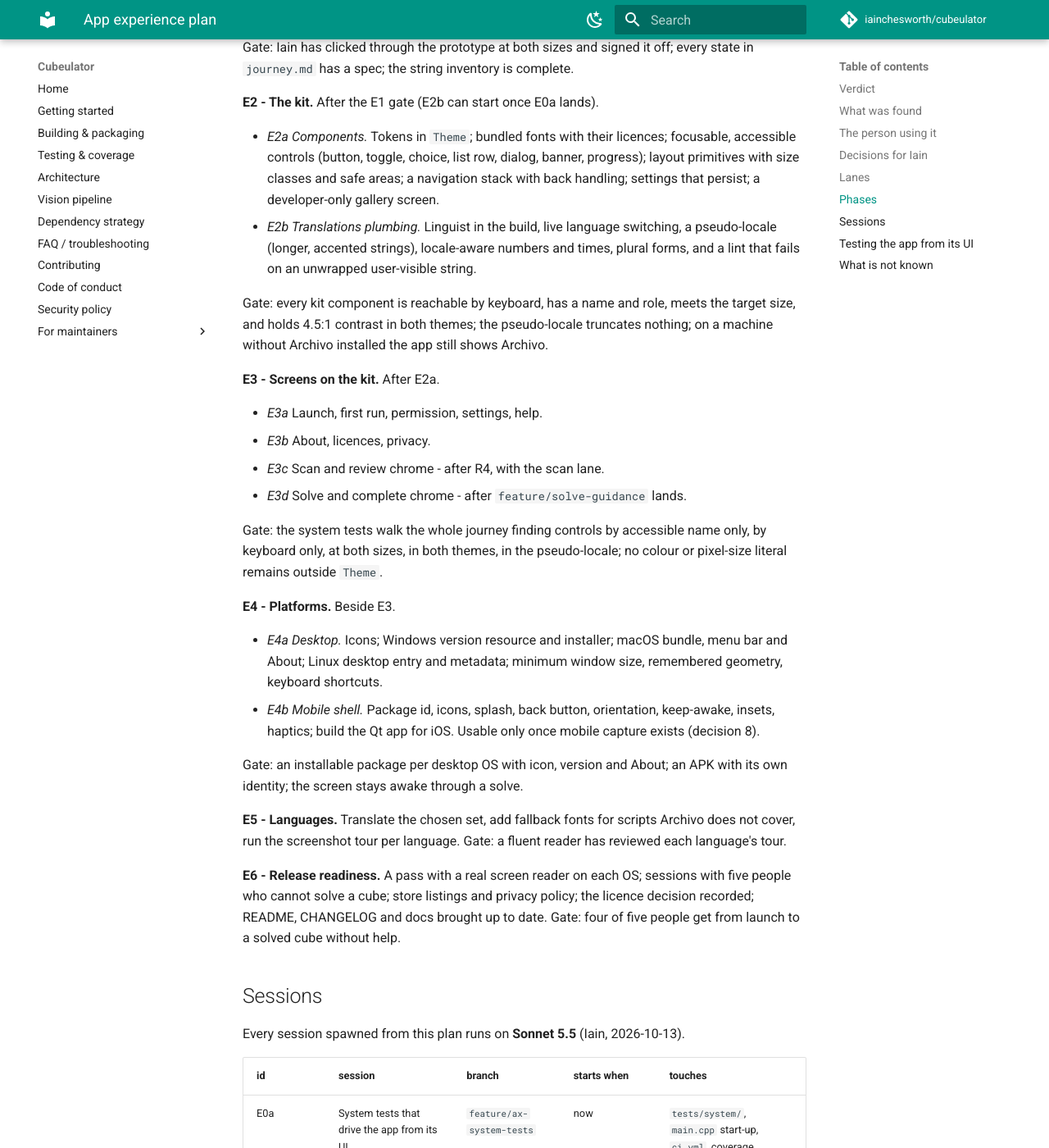
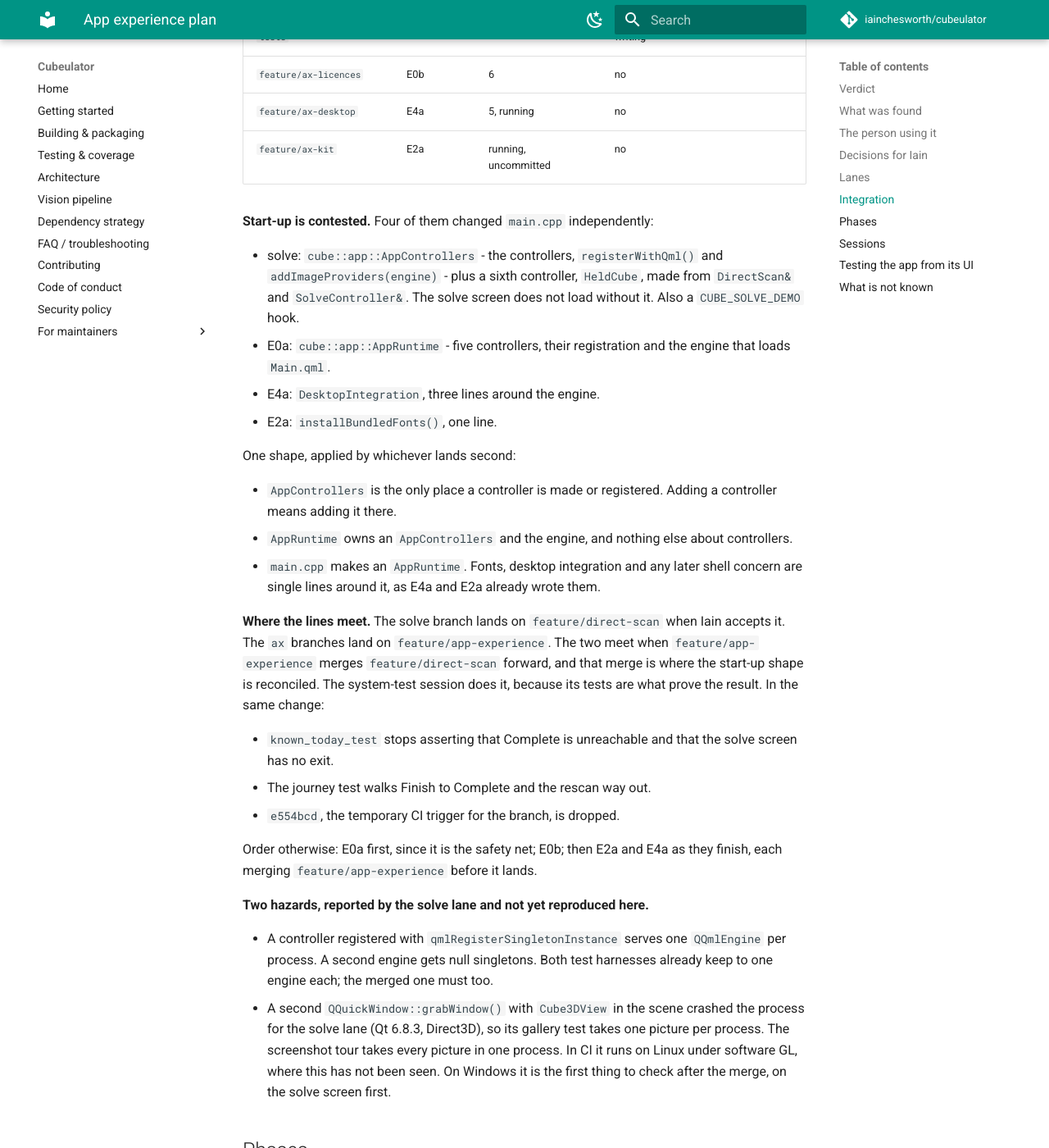
Before and after one commit to iainchesworth/cubeulator, an MkDocs documentation site: the page built from docs/app-experience-plan.md, in a window 1280 px wide and 1400 px high, scrolled down 6452 px. Shown: the whole window at 82% size. Built offline with MkDocs 1.6.1 and Material for MkDocs 9.7.7, drawn with Linux system fonts in a browser that asks for light colours; comment, search, counter and statistics services are not loaded; some of the changed text lies outside the part shown.

Commit message:
Correct the lanes and say how the branches come together
The solve branch reaches further than the plan recorded: it changes the scan controller and AppState for the camera on the solve screen, adds a sixth controller, and pulls the start-up wiring out of main.cpp, as the system-test branch also did. Records the corrected lanes, one shape for start-up, where the two lines of work meet, the decisions made since the plan was written, and two hazards the solve lane reported.

```diff
--- a/docs/app-experience-plan.md
+++ b/docs/app-experience-plan.md
@@ -1,6 +1,8 @@
 # App experience plan
 
-Written 2026-10-13. Status: **draft, awaiting Iain's review.**
+Written 2026-10-13. Status: **in effect.** E0a, E0b and E1 have reported;
+E2a and E4a are running. Nothing has been merged into
+`feature/app-experience` except the design. See [Integration](#integration).
 
 This covers everything a person meets in Cubeulator apart from the two things
 already in flight - reading the cube ([recovery-plan.md](recovery-plan.md))
@@ -111,6 +113,19 @@
 | 7 | Telemetry, crash upload | None. It keeps the privacy promise simple | E3 |
 | 8 | Who builds mobile capture | A separate workstream after R4, outside this plan. Desktop release does not wait for it | E4b |
 
+**Decided since, all on 2026-10-13.** Where an answer differs from the
+default above, the answer stands.
+
+- 3: eight languages - the six above plus Hebrew and Arabic, so
+  right-to-left is in the first release (`docs/design/brief.md`).
+- 5: the Apple stores are skipped for now; the question is deferred, not
+  resolved (`LICENSE-NOTE.md` on `feature/ax-licences`).
+- 6: solve history is in, kept on the device (`docs/design/brief.md`).
+- A release build never saves a picture from the camera; recording failed
+  scans is for developer builds (`brief.md` D7).
+- Source strings are British English (`brief.md` D10).
+- The app's identifier is `org.iainchesworth.cubeulator` (`brief.md` D12).
+
 **On 5.** Cubeulator is GPL-3.0-or-later and Iain is its only author, so its
 own terms are his to change. But the app links Qt Quick 3D and Qt Shader
 Tools, which Qt publishes under GPLv3 or a commercial licence, not LGPL. If
@@ -123,19 +138,34 @@
 
 ## Lanes
 
-Two sessions are active. Experience work stays out of their files until
-they land.
+Experience work stays out of the solve and scan lanes' files until they
+land. The table was corrected on 2026-10-13 from the solve lane's own
+account of `feature/solve-guidance` at `9e6f243`, checked against the
+branch.
 
 | lane | owns | experience work may |
 |---|---|---|
-| **Solve** - `feature/solve-guidance` | `Cube3DView.qml`, `CubeView.qml`, `SolveScreen.qml`, `solve_controller.*`, `src/lib` solver, `tests/qml_test_main.cpp`, `cube_qml_tests` | read. After it lands, E3d restyles the chrome around the cube; the cube view and what a move means stay theirs |
+| **Solve** - `feature/solve-guidance` | `Cube3DView.qml`, `SolveScreen.qml`, `solve_controller.*`, the `HeldCube` controller, `controllers/app_controllers.*`, `src/lib` solver and `vision/held_cube`, `tests/qml_test_main.cpp`, `tests/qml_test_app.hpp`, `cube_qml_tests` | read. After it lands, E3d restyles the chrome around the cube; the cube view and what a move means stay theirs |
 | **Scan** - `feature/direct-scan` | `DirectScanScreen.qml`, `direct_scan.*`, the scan flow in `AppState.qml`, `ScanSession` and `ScanScreen.qml` (removed in R6), the review and hand-entry screen (R3), `src/app/platform` | read. After R4, E3c restyles the chrome; reading behaviour stays theirs |
-| **Experience** - `feature/app-experience` | `Theme.qml`, `AppButton.qml`, `Icon.qml`, `Main.qml`, Launch, Permission, Settings and Complete screens, new About and Licences screens, `SettingsState.qml`, `main.cpp` start-up, translations, packaging, identity, `tests/system/`, `docs/design/` | - |
+| **Experience** - `feature/app-experience` | `Theme.qml`, `AppButton.qml`, `Icon.qml`, `Main.qml`, Launch, Permission, Settings and Complete screens, new About and Licences screens, `SettingsState.qml`, translations, packaging, identity, `tests/system/`, `docs/design/` | - |
+
+The solve lane crossed into the scan lane, because Iain asked for the
+camera on the solve screen: `direct_scan.{hpp,cpp}` in both the app and the
+library (watching a held cube, and `start()` closing a running camera
+first), and `AppState.qml` (`solveCamera`, `rescan()`, the camera kept for
+"solve"). Those changes travel with the solve branch.
+
+Two branches are stacked on the solve branch at `a27a36e` and land after it:
+`feature/solve-merge-adjacent-moves` and `bugfix/launch-cube-top-view`.
+
+`CubeView.qml` is no longer used by the solve screen. `CompleteScreen.qml`
+still draws its cube with it.
 
 Shared files: `src/app/CMakeLists.txt` and `tests/CMakeLists.txt` are
-append-only, each lane in its own block. `AppState.qml` is split in E2a into
-navigation (experience) and scan flow (scan), agreed with the scan lane
-before it is touched.
+append-only, each lane in its own block. `main.cpp` is shared by everyone
+and has its own rule under [Integration](#integration). `AppState.qml` is
+split in E2a into navigation (experience) and scan flow (scan), agreed with
+the scan and solve lanes before it is touched.
 
 Contracts every lane keeps:
 
@@ -152,10 +182,75 @@
 Found in the audit, belonging to the active lanes:
 
 - Solve: reaching Complete; leaving Solve; the hold instruction on phones;
-  the mock "AUTO" box and developer captions.
-- Scan: the "nothing is stored" promise against R4's automatic recording;
-  the two settings that die with `ScanSession`; `cameraError` text built in
-  C++.
+  the mock "AUTO" box and developer captions. **All four are dealt with on
+  `feature/solve-guidance`**: the last step is Finish and goes to Complete,
+  "Rescan" leaves the screen, the hold line is shared by both layouts, and a
+  real camera preview replaced the box. Its controls are named `solve.cube`,
+  `solve.next`, `solve.previous`, `solve.rescan` and `solve.rescanFromNote`.
+- Scan: the "nothing is stored" promise against R4's automatic recording
+  (settled: developer builds only); the two settings that die with
+  `ScanSession`; `cameraError` text built in C++.
+
+## Integration
+
+Added 2026-10-13. Five branches hold finished or running work and none
+contains another.
+
+| branch | lane | commits | pushed |
+|---|---|---|---|
+| `feature/solve-guidance` | solve | 9 on `fa81b2e` | no |
+| `feature/ax-system-tests` | E0a | 11 | yes; CI still running at the time of writing |
+| `feature/ax-licences` | E0b | 6 | no |
+| `feature/ax-desktop` | E4a | 5, running | no |
+| `feature/ax-kit` | E2a | running, uncommitted | no |
+
+**Start-up is contested.** Four of them changed `main.cpp` independently:
+
+- solve: `cube::app::AppControllers` - the controllers, `registerWithQml()`
+  and `addImageProviders(engine)` - plus a sixth controller, `HeldCube`,
+  made from `DirectScan&` and `SolveController&`. The solve screen does not
+  load without it. Also a `CUBE_SOLVE_DEMO` hook.
+- E0a: `cube::app::AppRuntime` - five controllers, their registration and
+  the engine that loads `Main.qml`.
+- E4a: `DesktopIntegration`, three lines around the engine.
+- E2a: `installBundledFonts()`, one line.
+
+One shape, applied by whichever lands second:
+
+- `AppControllers` is the only place a controller is made or registered.
+  Adding a controller means adding it there.
+- `AppRuntime` owns an `AppControllers` and the engine, and nothing else
+  about controllers.
+- `main.cpp` makes an `AppRuntime`. Fonts, desktop integration and any
+  later shell concern are single lines around it, as E4a and E2a already
+  wrote them.
+
+**Where the lines meet.** The solve branch lands on `feature/direct-scan`
+when Iain accepts it. The `ax` branches land on `feature/app-experience`.
+The two meet when `feature/app-experience` merges `feature/direct-scan`
+forward, and that merge is where the start-up shape is reconciled. The
+system-test session does it, because its tests are what prove the result.
+In the same change:
+
+- `known_today_test` stops asserting that Complete is unreachable and that
+  the solve screen has no exit.
+- The journey test walks Finish to Complete and the rescan way out.
+- `e554bcd`, the temporary CI trigger for the branch, is dropped.
+
+Order otherwise: E0a first, since it is the safety net; E0b; then E2a and
+E4a as they finish, each merging `feature/app-experience` before it lands.
+
+**Two hazards, reported by the solve lane and not yet reproduced here.**
+
+- A controller registered with `qmlRegisterSingletonInstance` serves one
+  `QQmlEngine` per process. A second engine gets null singletons. Both test
+  harnesses already keep to one engine each; the merged one must too.
+- A second `QQuickWindow::grabWindow()` with `Cube3DView` in the scene
+  crashed the process for the solve lane (Qt 6.8.3, Direct3D), so its
+  gallery test takes one picture per process. The screenshot tour takes
+  every picture in one process. In CI it runs on Linux under software GL,
+  where this has not been seen. On Windows it is the first thing to check
+  after the merge, on the solve screen first.
 
 ## Phases
 
```
